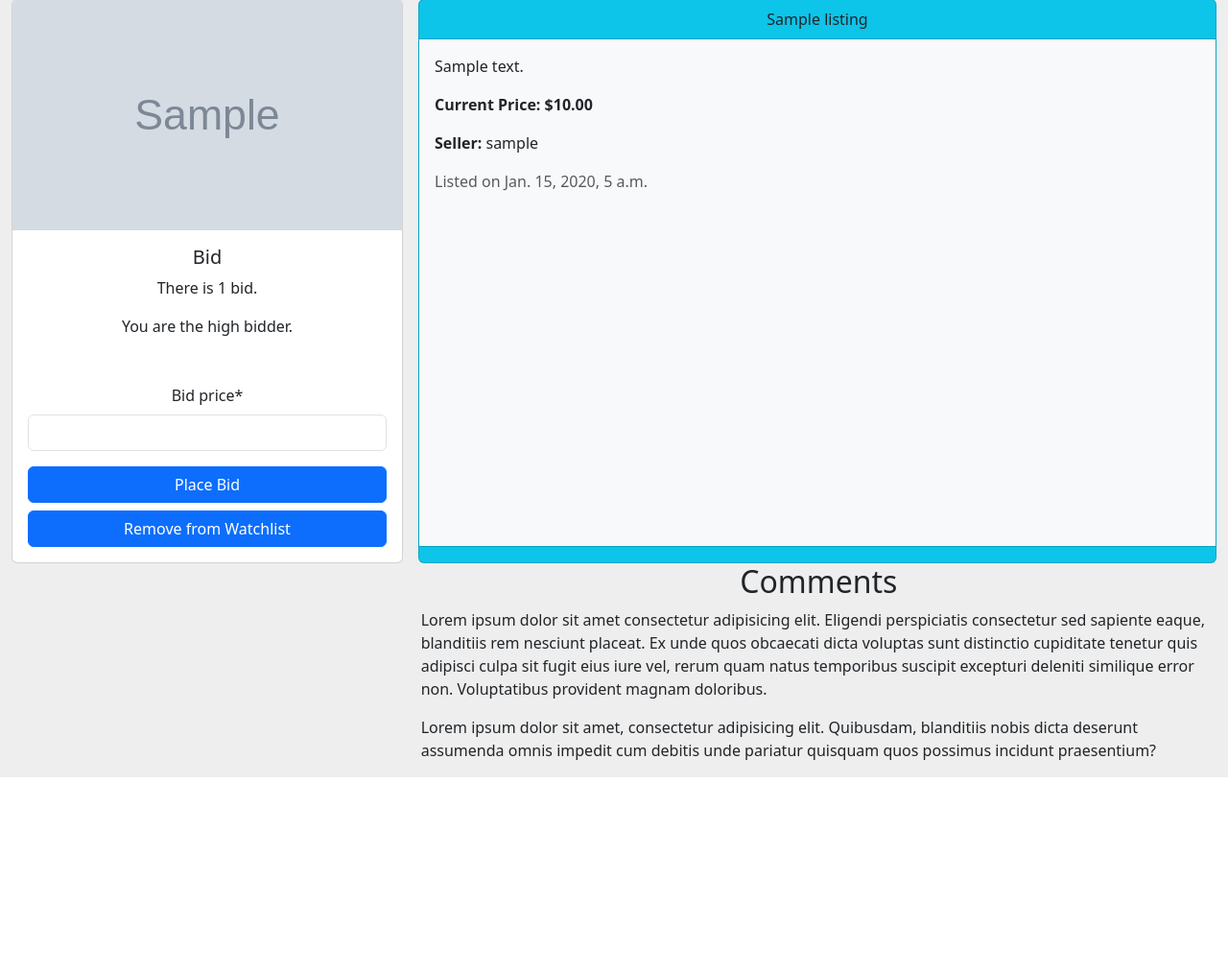
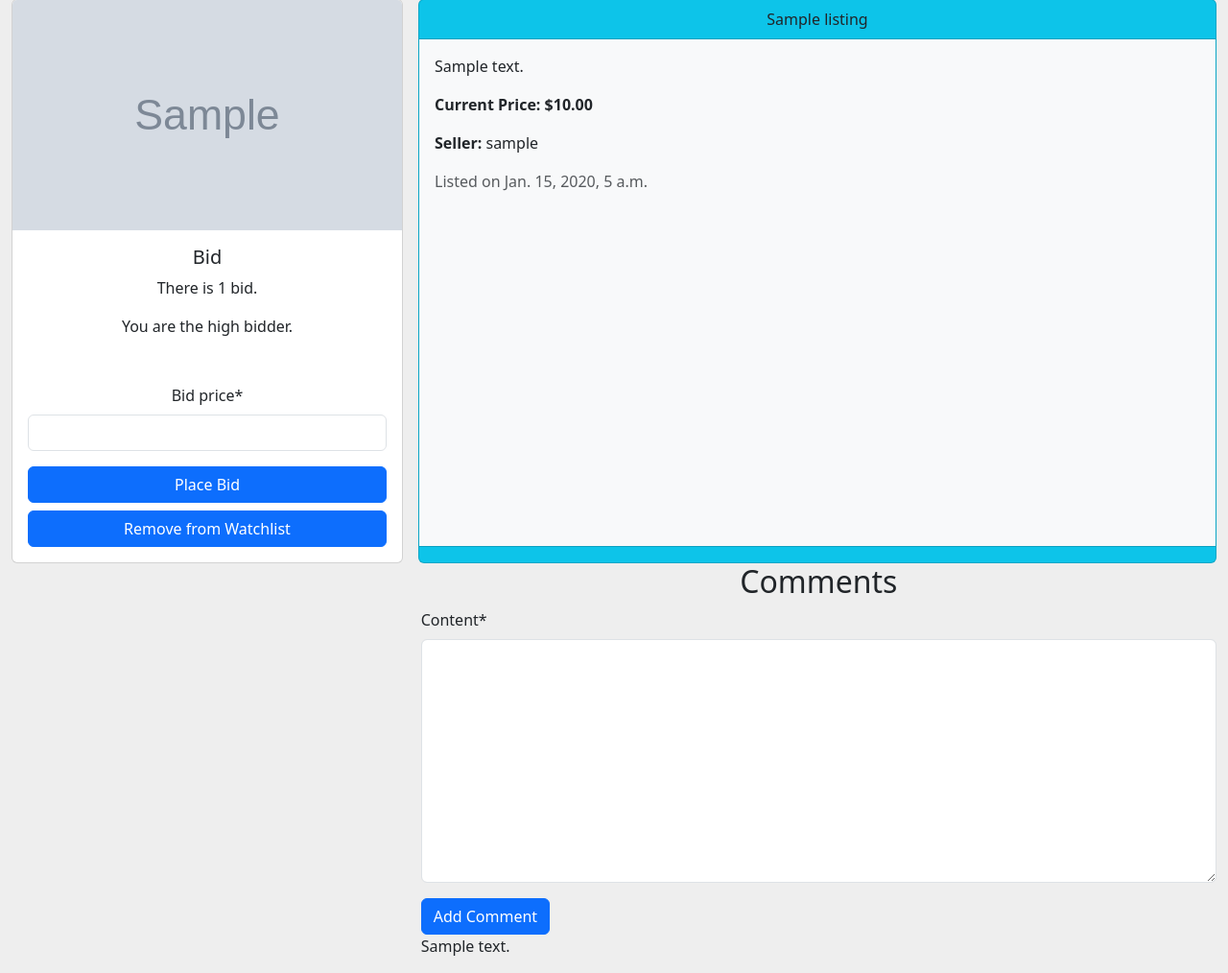
Before and after one commit to catbirdseatio/commerce, a Django app: a page that uses templates/auctions/detail.html in a window 1280 px wide. Shown: the part 170-1184 px from the top of the page at 96% size. Before the commit the page ends 980 px from the top, so only its background shows below. Run offline with Django 3.2, Linux system fonts and the light colour scheme; a user stored in the database is signed in; tables that the repository leaves empty hold one stand-in row (values such as "Sample post"); grey boxes marked "Sample" are stand-in pictures; some libraries are stand-ins or nearby versions.

Commit message:
comment form functional

```diff
--- a/auctions/forms.py
+++ b/auctions/forms.py
@@ -51,6 +51,8 @@ class ListingForm(forms.ModelForm):
 
 
 class BidForm(forms.ModelForm):
+    form = forms.BooleanField(widget=forms.HiddenInput, initial=True)
+
     def __init__(self, *args, **kwargs):
         """Add user and listing to the form instance."""
         self.listing = kwargs.pop("listing")
@@ -84,6 +86,8 @@ class BidForm(forms.ModelForm):
 
 
 class CommentForm(forms.ModelForm):
+    comment_form = forms.BooleanField(widget=forms.HiddenInput, initial=True)
+
     def __init__(self, *args, **kwargs):
         """Add user and listing to the form instance."""
         self.listing = kwargs.pop("listing")
--- a/auctions/views.py
+++ b/auctions/views.py
@@ -7,7 +7,7 @@ from django.urls import reverse, reverse_lazy
 from django.views.generic.edit import CreateView
 from django.views import View
 
-from auctions.forms import CustomUserCreationForm, LoginForm, ListingForm, BidForm
+from auctions.forms import CustomUserCreationForm, LoginForm, ListingForm, BidForm, CommentForm
 from auctions.models import Listing
 
 
@@ -26,11 +26,12 @@ class WatchlistView(LoginRequiredMixin, View):
 class WatchlistAPIView(LoginRequiredMixin, View):
     def post(self, request, pk):
         listing = Listing.objects.get(pk)
+        print(listing)
         listing.watchlist.add(request.user)
         return JsonResponse({"message": "Item added to watchlist!"})
 
-    def delete(self, request, id):
-        listing = Listing.objects.get(id)
+    def delete(self, request, pk):
+        listing = Listing.objects.get(pk)
         listing.watchlist.remove(request.user)
         return JsonResponse({"message": "Item removed to watchlist!"})
 
@@ -57,25 +58,37 @@ class CreateListingView(LoginRequiredMixin, View):
 
 class DetailListingView(View):
     form_class = BidForm
+    comment_form_class = CommentForm
 
     def get(self, request, slug):
-        listing = Listing.objects.prefetch_related("seller").get(slug=slug)
+        listing = get_object_or_404(Listing.objects.prefetch_related("seller").prefetch_related("comments"), slug=slug)
         context = {"listing": listing}
 
         if request.user.is_authenticated:
             context["form"] = self.form_class(listing=listing, user=request.user)
+            context["comment_form"] = self.comment_form_class(listing=listing, user=request.user)
         return render(request, "auctions/detail.html", context)
 
     def post(self, request, slug):
         if request.user.is_authenticated:
             listing = get_object_or_404(Listing, slug=slug)
             context = {"listing": listing}
-            form = BidForm(request.POST, listing=listing, user=request.user)
-            if form.is_valid():
-                form.save()
-                messages.success(request, "You are the high bidder!")
-            else:
-                context["form"] = form
+            print(request.POST)
+            if 'form' in request.POST:
+                form = BidForm(request.POST, listing=listing, user=request.user)
+                if form.is_valid():
+                    form.save()
+                    messages.success(request, "You are the high bidder!")
+                else:
+                    context["form"] = form
+            if 'comment_form' in request.POST:
+                comment_form = CommentForm(request.POST, listing=listing, user=request.user)
+                if comment_form.is_valid():
+                    comment_form.save()
+                    messages.success(request, "Your comment has been added!")
+                else:
+                    context["comment_form"] = comment_form
+
                 return render(request, "auctions/detail.html", context)
             return HttpResponseRedirect(listing.get_absolute_url())
 
--- a/templates/auctions/detail.html
+++ b/templates/auctions/detail.html
@@ -33,13 +33,15 @@
     <div class="row">
         <div class="comments col-md-12 offset-lg-4 col-lg-8">
             <h2 class="text-center">Comments</h2>
-            <p>Lorem ipsum dolor sit amet consectetur adipisicing elit. Eligendi perspiciatis consectetur sed sapiente
-                eaque, blanditiis rem nesciunt placeat. Ex unde quos obcaecati dicta voluptas sunt distinctio cupiditate
-                tenetur quis adipisci culpa sit fugit eius iure vel, rerum quam natus temporibus suscipit excepturi deleniti
-                similique error non. Voluptatibus provident magnam doloribus. </p>
-            <p>Lorem ipsum dolor sit amet, consectetur adipisicing elit. Quibusdam, blanditiis nobis dicta deserunt
-                assumenda omnis impedit cum debitis unde pariatur quisquam quos possimus incidunt praesentium?</p>
-        </div>
+            <form method="post">
+                {% csrf_token %}
+                {{ comment_form|crispy }}
+                <button type="submit" class="btn btn-primary">Add Comment</button>
+            </form>
+            {% for comment in listing.comments.all %}
+                <p>{{ comment.content }}</p>
+            {% endfor %}
+           </div>
     </div>
 </div>
  {% endblock %}
```
Also changed, not shown: auctions/tests/test_forms.py (+4 -3 lines), auctions/tests/test_views.py (+30 -10 lines), results.txt (added, +32 -0 lines).
